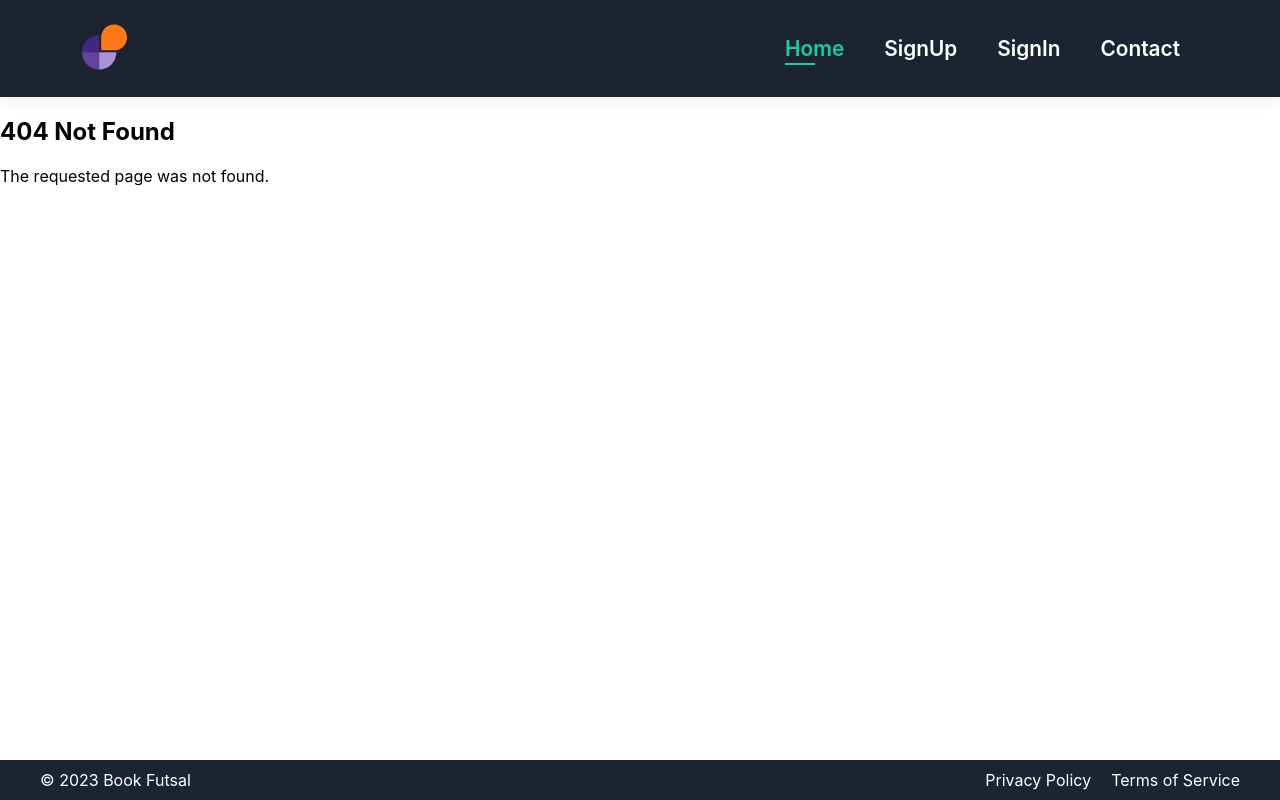
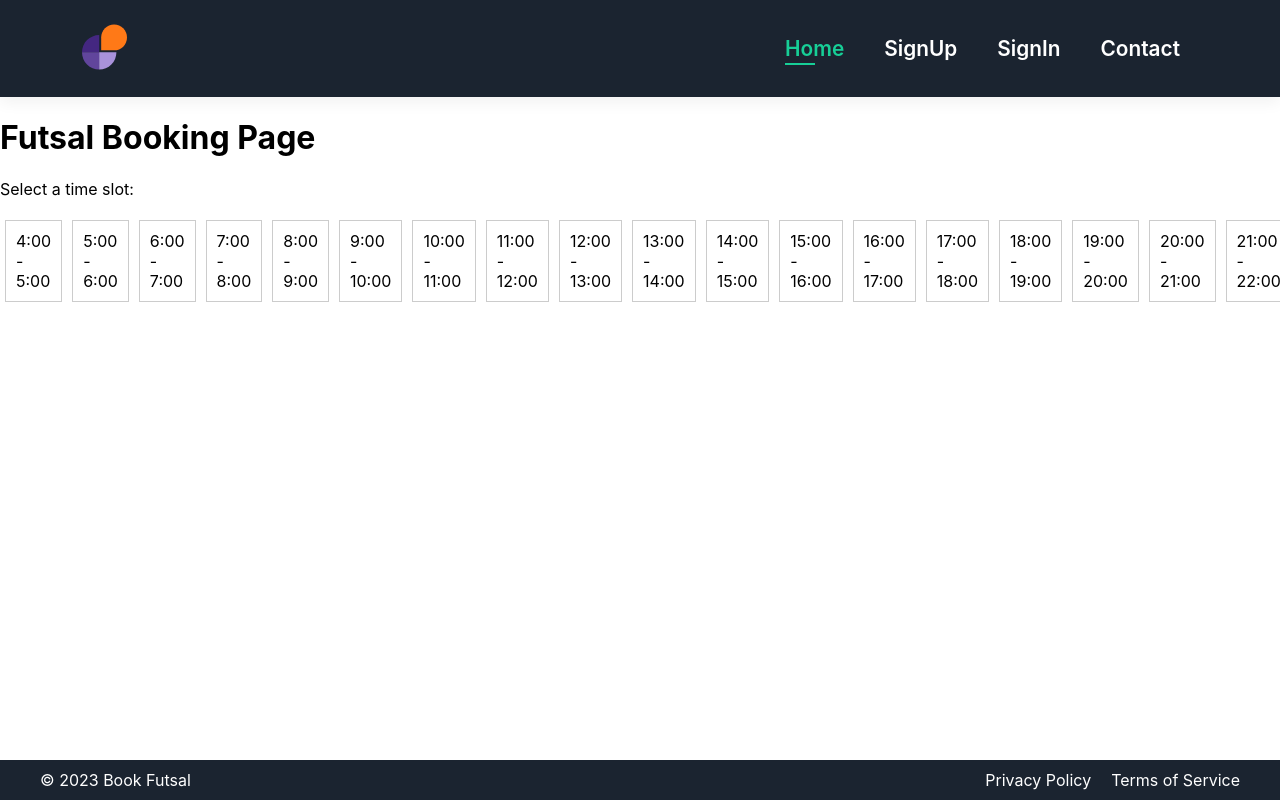
Before and after one commit to Aashish1-1-1/Book-Futsal, a React (Create React App) app in the folder client/: page /Contact/Book in a window 1280 px wide. Before the commit this address had no page. Built offline with nearby package versions, Linux system fonts and the light colour scheme.

Commit message:
Implement Book.js

```diff
--- a/client/src/Route.js
+++ b/client/src/Route.js
@@ -7,7 +7,7 @@ import Navbar from './component/NavBar/NavBar';
 import Footer from './component/NavBar/Footer';
 import NotFoundPage from './component/Notfound';
 import UserPage from './component/User/User';
-
+import Book from './component/Book/Book';
 const Approuter = () => {
   return (
     <Router>
@@ -18,6 +18,7 @@ const Approuter = () => {
           <Route path="/SignUp" element={<SignUp />} />
           <Route path="/SignIn" element={<SignIn />} />
           <Route path='/Contact' element={<UserPage />} />
+          <Route path='/Contact/Book' element={<Book />} />
           <Route path="*" element={<NotFoundPage />} />
           </Routes>
         <Footer />
--- /dev/null
+++ b/client/src/component/Book/Book.css
@@ -0,0 +1,13 @@
+
+.booking-time-slots {
+  display: flex;
+  flex-wrap: wrap; /* Added to allow items to wrap to the next line */
+  justify-content: center;
+}
+
+/* Responsive styles using media queries */
+@media screen and (min-width: 769px) {
+  .booking-time-slots {
+    justify-content: space-around;
+  }
+}
--- /dev/null
+++ b/client/src/component/Book/Book.js
@@ -0,0 +1,53 @@
+import React, { useState } from 'react';
+
+const Book = () => {
+  const [selectedTime, setSelectedTime] = useState(null);
+
+  const timeSlots = Array.from({ length: 18 }, (_, index) => index + 4);
+
+  const handleTimeClick = (time) => {
+    setSelectedTime(time);
+  };
+
+  return (
+    <>
+      <div>
+        <h1>Futsal Booking Page</h1>
+        <div>
+          <p>Select a time slot:</p>
+          <div style={{ display: 'flex' }}>
+            {timeSlots.map((time) => (
+              <div
+                key={time}
+                onClick={() => handleTimeClick(time)}
+                style={{
+                  border: '1px solid #ccc',
+                  padding: '10px',
+                  margin: '5px',
+                  cursor: 'pointer',
+                  backgroundColor: selectedTime === time ? '#007bff' : '#fff',
+                  color: selectedTime === time ? '#fff' : '#000',
+                }}
+              >
+                {`${time}:00 - ${time + 1}:00`}
+              </div>
+            ))}
+          </div>
+        </div>
+        <div>
+          {selectedTime && (
+            <p>Selected Time: {`${selectedTime}:00 - ${selectedTime + 1}:00`}</p>
+          )}
+        </div>
+      </div>
+
+      <div class="content">
+        <div class="container">
+          {/* The rest of your existing JSX code for the DoctorBooking component */}
+        </div>
+      </div>
+    </>
+  );
+};
+
+export default Book;
--- a/client/src/component/User/User.css
+++ b/client/src/component/User/User.css
@@ -34,6 +34,9 @@
   padding: 10px;
   z-index: 1;
 }
+.profile-options ul{
+  list-style: none;
+}
 
 .futsal-list-container {
   margin-top: 20px;
@@ -45,14 +48,19 @@
   background: skyblue;
   width:60% ;
   height: 70px;
-  align-items: center; /* Center vertically */
+  align-items: center;
   justify-content: center;
-  text-align: center;/* Center horizontally */
+  text-align: center;
   height: 50px;
   border-radius: 20px;
 }
 .futsal-list-container ul li:hover{
   background-color: #3ebcf0;
+  }
+.futsal-list-container ul li a{
+  color: black;
+  text-decoration: none;
+
   }
 /* Media query for responsiveness */
 @media screen and (max-width: 600px) {
--- a/client/src/component/User/User.js
+++ b/client/src/component/User/User.js
@@ -29,12 +29,12 @@ const [showOptions, setShowOptions] = useState(false);
       <h1>Welcome to Book-Futsal, Select the futsal Grounds</h1>
       <div className="futsal-list-container">
         <br />
-      <h2>---->List of Registered Futsal Grounds:</h2>
+      <h2>.List of Registered Futsal Grounds:</h2>
 
       <ul>
         {Futsals.map((futsal, index) => (
         <li key={index}>
-        <p>{index+1}.&nbsp;  &nbsp; Name: {futsal.name} &nbsp;  &nbsp; Location: {futsal.location}</p>
+        <a href='Contact/Book'>{index+1}.&nbsp;  &nbsp; Name: {futsal.name} &nbsp;  &nbsp; Location: {futsal.location}</a>
         </li>
         ))}
       </ul>
```
